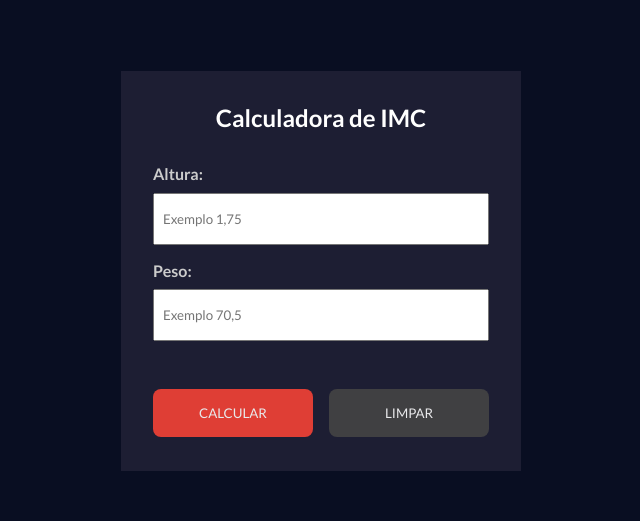
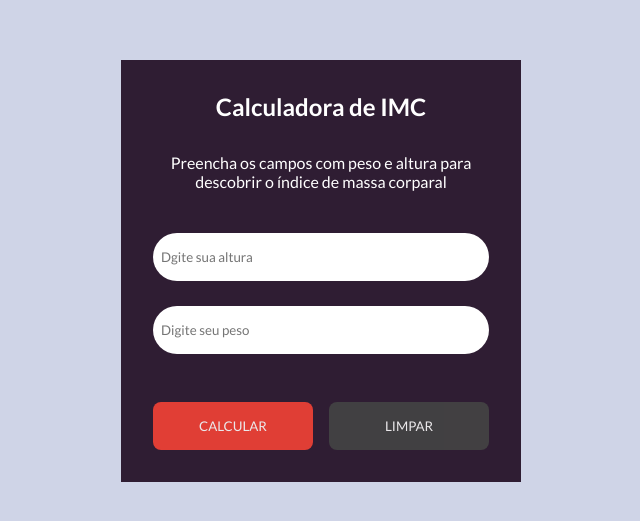
Before and after one commit to ricantony6/calculadora-imc, a plain HTML site: page index.html in a window 1280 px wide. Shown: the part 129-650 px from the top of the page, without its empty margins (319-959 px from the left). Drawn offline with Linux system fonts and the light colour scheme.

Commit message:
add border

```diff
--- a/index.html
+++ b/index.html
@@ -14,25 +14,26 @@
     <div class="container">
         <div id="calc-container">
           <h2>Calculadora de IMC</h2>
+          <p>Preencha os campos com peso e altura para <br> descobrir o índice de massa corparal</p>
           <form id="imc-form">
             <div class="form-inputs">
               <div class="form-controls">
-                <label for="height">Altura:</label>
+                <label for="height"></label>
                 <input
                   type="text"
                   name="height"
                   id="height"
-                  placeholder="Exemplo 1,75"
+                  placeholder="Dgite sua altura"
                   required
                 />
               </div>
               <div class="form-controls">
-                <label for="weight">Peso:</label>
+                <label for="weight"></label>
                 <input
                   type="text"
                   name="weight"
                   id="weight"
-                  placeholder="Exemplo 70,5"
+                  placeholder="Digite seu peso"
                 />
               </div>
             </div>
--- a/style.css
+++ b/style.css
@@ -6,7 +6,7 @@
 }
 
 body {
-    background: #090e22;
+    background-color: #cfd4e7;
     display: flex;
     justify-content: center;
     align-items: center;
@@ -21,12 +21,17 @@ body {
 .container {
     min-width: 400px;
     min-height: 400px;
-    background-color: #1d1e33;
+    background-color: #2f1d33;
     padding: 2rem;
 }
 /*IMC-form*/
 
 #calc-container h2 {
+    text-align: center;
+    margin-bottom: 2rem;
+}
+
+#calc-container p {
     text-align: center;
     margin-bottom: 2rem;
 }
@@ -51,6 +56,8 @@ body {
 }
 
 .form-inputs input {
+    border: none;
+    border-radius: 1.5rem;
     padding: 1rem 0.5rem;
 }
 
```
